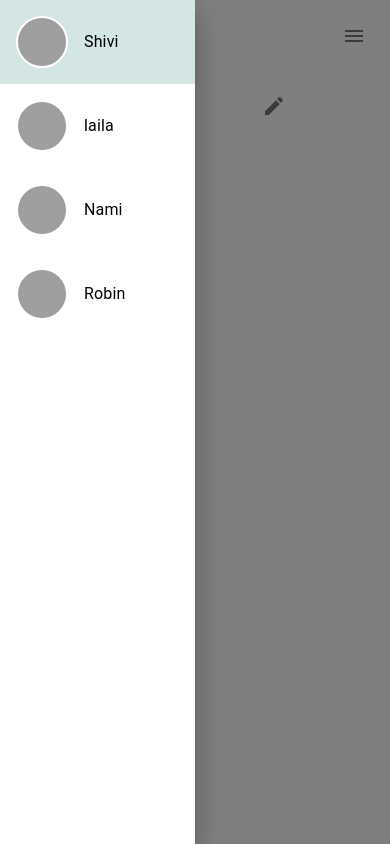
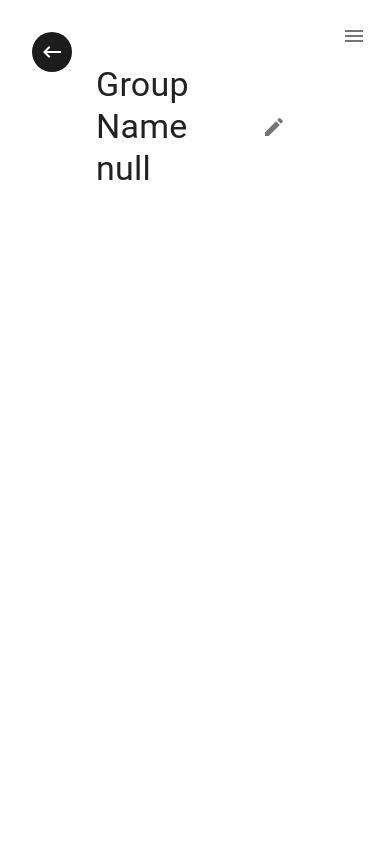
Before and after one commit to Shivyy247/chatloop, a React (Vite) app in the folder client/: page /group in a window 390 px wide. Built offline with nearby package versions, Linux system fonts and the light colour scheme; grey boxes are pictures that could not be loaded.

Commit message:
feat: enhance Group component with editable group name functionality and improved layout

```diff
--- a/client/src/pages/Group.jsx
+++ b/client/src/pages/Group.jsx
@@ -3,44 +3,52 @@ import {
   Drawer,
   Grid,
   IconButton,
-  MenuItem,
   Stack,
   TextField,
   Tooltip,
-  Typography
-} from '@mui/material'
+  Typography,
+} from "@mui/material";
 import {
   Done as DoneIcon,
   Edit as EditIcon,
   KeyboardBackspace as KeyboardBackspaceIcon,
   Menu as MenuIcon,
 } from "@mui/icons-material";
-import React, { memo, useState } from 'react'
-import { useNavigate, useSearchParams } from "react-router-dom"
-import { Link } from "../components/styles/StyledComponents"
-import AvatarCard from '../components/shared/AvatarCard'
-import { sampleChats } from "../constants/sampleData"
-
+import React, { memo, useEffect, useState } from "react";
+import { useNavigate, useSearchParams } from "react-router-dom";
+import { Link } from "../components/styles/StyledComponents";
+import AvatarCard from "../components/shared/AvatarCard";
+import { sampleChats } from "../constants/sampleData";
 
 const Group = () => {
-
   const [searchParams] = useSearchParams();
   const chatId = searchParams.get("group");
   const navigate = useNavigate();
 
-
-  const [isMobileMenuOpen, setIsMobileMenuOpen] = useState(false)
-  const [isEdit, setIsEdit] = useState(false)
+  const [isMobileMenuOpen, setIsMobileMenuOpen] = useState(false);
+  const [isEdit, setIsEdit] = useState(false);
+  const [groupName, setGroupName] = useState("");
+  const [groupNameUpdatedValue, setGroupNameUpdatedValue] = useState("");
 
   const navigateBack = () => {
     navigate("/");
-  }
+  };
 
   const handleMobile = () => {
     setIsMobileMenuOpen((prev) => !prev);
   };
 
-  const handleMobileClose = () => setIsMobileMenuOpen(false)
+  const handleMobileClose = () => setIsMobileMenuOpen(false);
+
+  const updateGroupName = () => {
+    setGroupName(groupNameUpdatedValue);
+    setIsEdit(false);
+  };
+
+  useEffect(() => {
+    setGroupName(`Group Name ${chatId}`);
+    setGroupNameUpdatedValue(`Group Name ${chatId}`);
+  }, [chatId]);
 
   const IconBtns = (
     <>
@@ -55,7 +63,7 @@ const Group = () => {
           },
         }}
       >
-        <IconButton onClick={handleMobile} >
+        <IconButton onClick={handleMobile}>
           <MenuIcon />
         </IconButton>
       </Box>
@@ -80,31 +88,34 @@ const Group = () => {
     </>
   );
 
-  const GroupName =
+  const GroupName = (
     <Stack
       direction={"row"}
       alignItems={"center"}
       justifyContent={"center"}
       spacing={"1rem"}
-      padding={"3rem"} >
-    {
-      isEdit ? (
+      padding={"3rem"}
+    >
+      {isEdit ? (
         <>
-            <TextField />
-            <IconButton onClick={() => setIsEdit(false)}>
-              <DoneIcon/>
+          <TextField
+            value={groupNameUpdatedValue}
+            onChange={(e) => setGroupNameUpdatedValue(e.target.value)}
+          />
+          <IconButton onClick={updateGroupName}>
+            <DoneIcon />
           </IconButton>
         </>
       ) : (
         <>
-            <Typography variant='h4' >Group Name</Typography>
+          <Typography variant="h4">{groupName}</Typography>
           <IconButton onClick={() => setIsEdit(true)}>
-              <EditIcon/>
+            <EditIcon />
           </IconButton>
         </>
-      )
-    }
+      )}
     </Stack>
+  );
 
   return (
     <Grid container height={"100vh"}>
@@ -121,6 +132,7 @@ const Group = () => {
       >
         <GroupList myGroups={sampleChats} chatId={chatId} />
       </Grid>
+
       <Grid
         item
         xs={12}
@@ -134,10 +146,7 @@ const Group = () => {
         }}
       >
         {IconBtns}
-
-        {
-          GroupName
-        }
+        {groupName && GroupName}
       </Grid>
 
       <Drawer
@@ -147,7 +156,7 @@ const Group = () => {
             sm: "none",
           },
         }}
-        open={handleMobile}
+        open={isMobileMenuOpen}
         onClose={handleMobileClose}
       >
         <GroupList w={"50vw"} myGroups={sampleChats} chatId={chatId} />
@@ -157,30 +166,35 @@ const Group = () => {
 };
 
 const GroupList = ({ w = "100%", myGroups = [], chatId }) => (
-  <Stack width={w} >
-    {
-      myGroups.length > 0 ? (
-        myGroups.map((group) => <GroupListItem group={group} chatId={chatId} key={group._id} /> )
+  <Stack width={w}>
+    {myGroups.length > 0 ? (
+      myGroups.map((group) => (
+        <GroupListItem group={group} chatId={chatId} key={group._id} />
+      ))
     ) : (
-        <Typography textAlign={"center"} padding={"1rem"} >
+      <Typography textAlign={"center"} padding={"1rem"}>
         No groups
       </Typography>
-      )
-    }
+    )}
   </Stack>
 );
 
 const GroupListItem = memo(({ group, chatId }) => {
   const { name, avatar, _id } = group;
 
-  return <Link to={`?group=${_id}`} onClick={(e) => {
+  return (
+    <Link
+      to={`?group=${_id}`}
+      onClick={(e) => {
         if (chatId === _id) e.preventDefault();
-  }} >
+      }}
+    >
       <Stack direction={"row"} spacing={"1rem"} alignItems={"center"}>
         <AvatarCard avatar={avatar} />
-      <Typography> {name} </Typography>
+        <Typography>{name}</Typography>
       </Stack>
     </Link>
+  );
 });
 
-export default Group
+export default Group;
```
Lines whose indentation alone changed are shown as unchanged.
